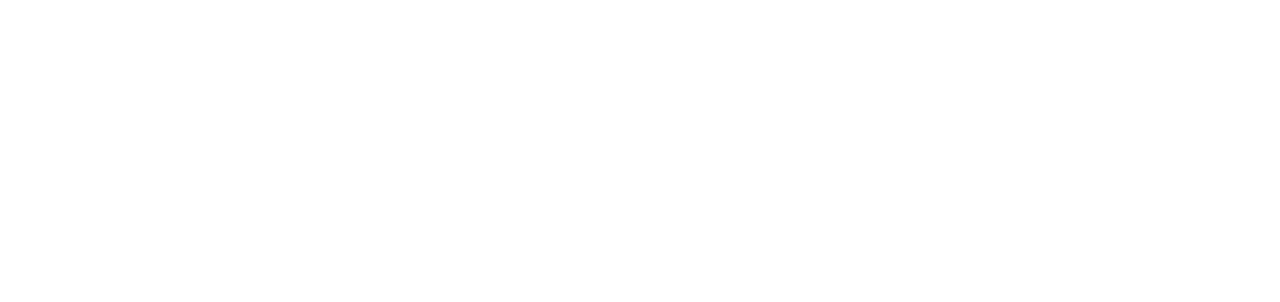
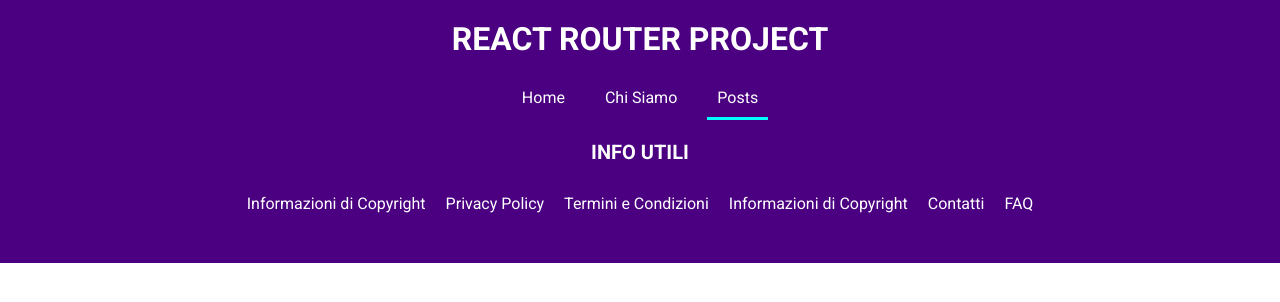
Before and after one commit to simoneburrai/react-router, a React (Vite) app: page /posts/1 in a window 1280 px wide. Before the commit this address had no page. Shown: the top 302 px of the page. Built offline with nearby package versions, Linux system fonts and the light colour scheme.

Commit message:
feat: created post page, passed information with variable useState inside app

```diff
--- a/src/App.jsx
+++ b/src/App.jsx
@@ -2,16 +2,21 @@ import { BrowserRouter, Routes, Route } from "react-router-dom";
 import Homepage from "./pages/Homepage"
 import Chisiamo from "./pages/Chisiamo"
 import PostList from "./pages/PostList"
+import Post from "./pages/Post"
 import DefaultLayout from "./layouts/DefaultLayout"
+import { useState } from "react";
 
 function App() {
+  const [post, setPost] = useState({});
+
 
   return <BrowserRouter>
     <Routes>
       <Route element={<DefaultLayout />}>
         <Route path="/" element={<Homepage />} />
         <Route path="/chi-siamo" element={<Chisiamo />} />
-        <Route path="/posts" element={<PostList />} />
+        <Route path="/posts" element={<PostList setPost={setPost} />} />
+        <Route path="/posts/:id" element={<Post post={post} />} />
       </Route>
 
     </Routes>
--- /dev/null
+++ b/src/pages/Post.jsx
@@ -0,0 +1,8 @@
+function Post({ post }) {
+    return <div>
+        <h3>{post.title}</h3>
+        <p>{post.body}</p>
+    </div>
+}
+
+export default Post;
--- a/src/pages/PostList.jsx
+++ b/src/pages/PostList.jsx
@@ -1,16 +1,18 @@
 import axios from "axios";
 import { useEffect, useState } from "react";
-
+import { Link } from "react-router-dom";
 const apiUrl = "https://jsonplaceholder.typicode.com/posts";
 
-const PostList = () => {
+const PostList = ({ setPost }) => {
     const [posts, setPosts] = useState([]);
     useEffect(() => {
         axios.get(apiUrl)
             .then(res => setPosts(res.data))
     }, [])
 
-    console.log(posts)
+    const HandleClick = (post) => {
+        setPost(post);
+    }
 
 
 
@@ -18,9 +20,10 @@ const PostList = () => {
         <h2>Lista dei Post</h2>
         <div className="posts-container">
             {posts.map(post => {
-                return <div className="post" id={post.id}>
+                return <div className="post" key={post.id}>
                     <h4>{post.title}</h4>
                     <p>{post.body}</p>
+                    <Link onClick={() => HandleClick(post)} to={`/posts/${post.id}`}>Link al Post</Link>
                 </div>
 
             })}
```
